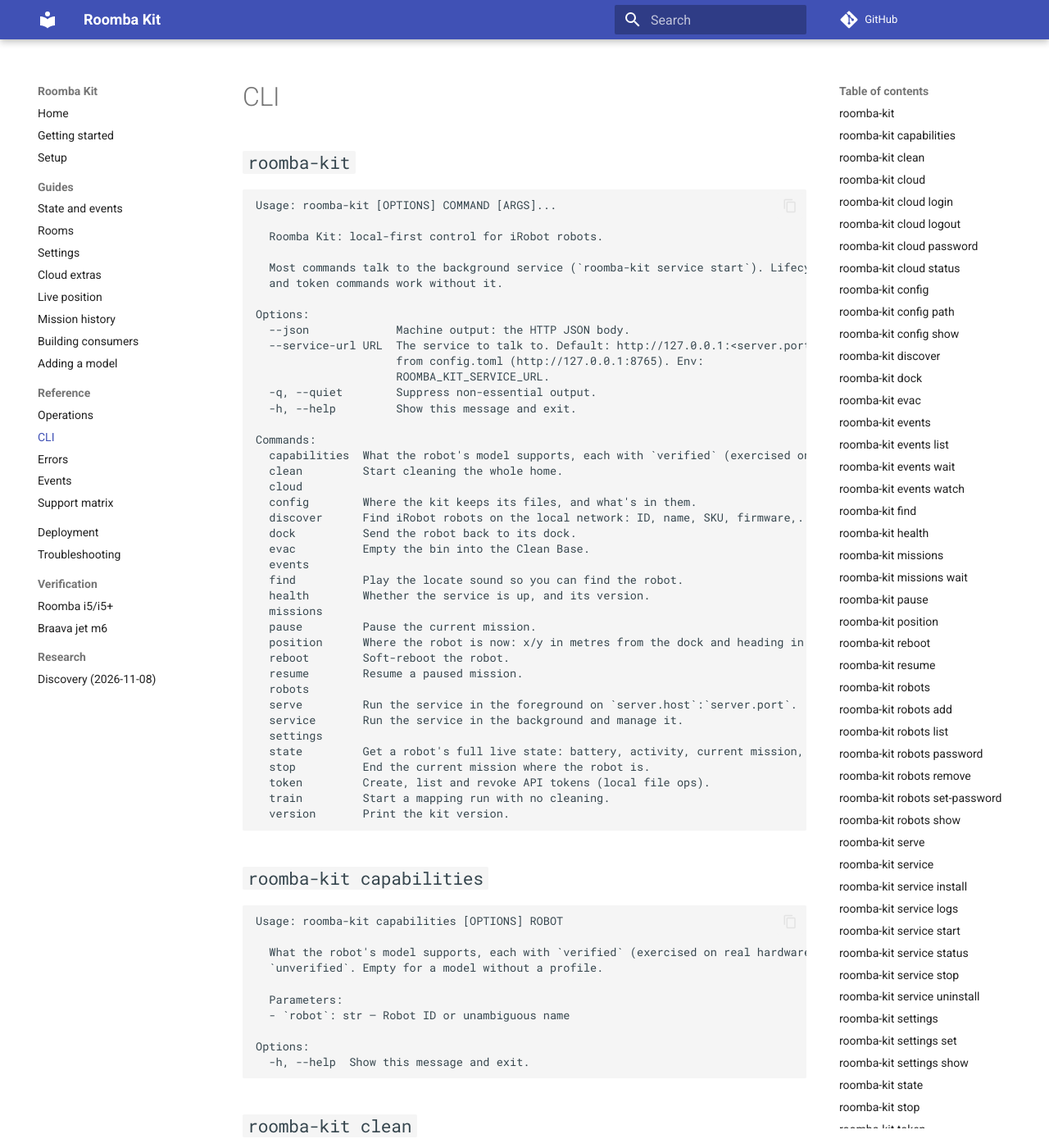
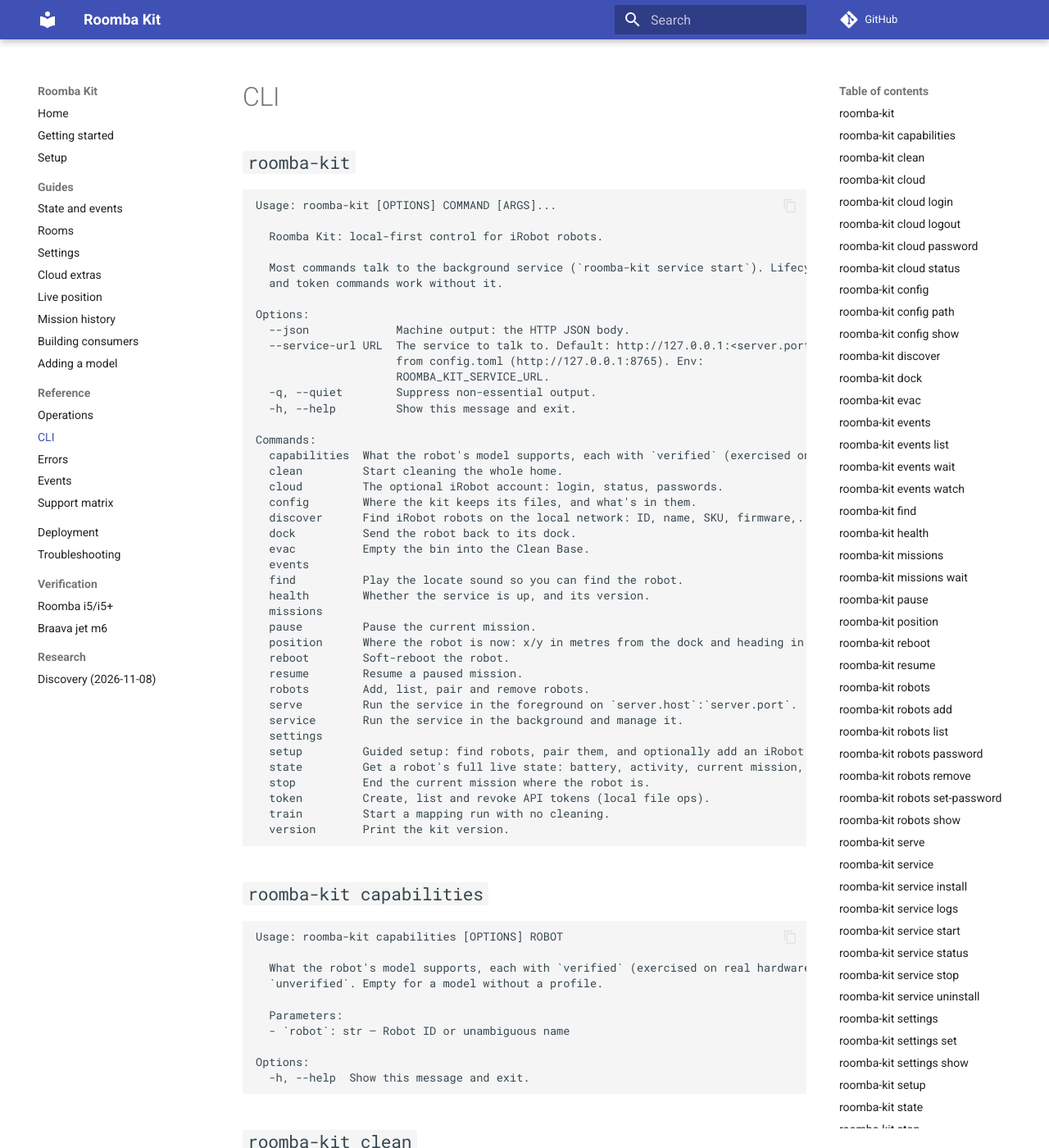
Before and after one commit to Hfish21/roomba-kit, an MkDocs documentation site: the page built from docs/reference/cli.md, in a window 1280 px wide and 1400 px high. Shown: the whole window at 82% size. Built offline with MkDocs 1.6.1 and Material for MkDocs 9.7.7, drawn with Linux system fonts in a browser that asks for light colours; comment, search, counter and statistics services are not loaded; some of the changed text lies outside the part shown.

Commit message:
Regenerate reference docs
Co-Authored-By: Claude Opus 5.5 <noreply@anthropic.com>

````diff
--- a/docs/reference/cli.md
+++ b/docs/reference/cli.md
@@ -23,7 +23,7 @@ Options:
 Commands:
   capabilities  What the robot's model supports, each with `verified` (exercised on...
   clean         Start cleaning the whole home.
-  cloud
+  cloud         The optional iRobot account: login, status, passwords.
   config        Where the kit keeps its files, and what's in them.
   discover      Find iRobot robots on the local network: ID, name, SKU, firmware,...
   dock          Send the robot back to its dock.
@@ -36,10 +36,11 @@ Commands:
   position      Where the robot is now: x/y in metres from the dock and heading in...
   reboot        Soft-reboot the robot.
   resume        Resume a paused mission.
-  robots
+  robots        Add, list, pair and remove robots.
   serve         Run the service in the foreground on `server.host`:`server.port`.
   service       Run the service in the background and manage it.
   settings
+  setup         Guided setup: find robots, pair them, and optionally add an iRobot...
   state         Get a robot's full live state: battery, activity, current mission,...
   stop          End the current mission where the robot is.
   token         Create, list and revoke API tokens (local file ops).
@@ -86,6 +87,8 @@ Options:
 
 ```text
 Usage: roomba-kit cloud [OPTIONS] COMMAND [ARGS]...
+
+  The optional iRobot account: login, status, passwords.
 
 Options:
   -h, --help  Show this message and exit.
@@ -487,13 +490,15 @@ Options:
 ```text
 Usage: roomba-kit robots [OPTIONS] COMMAND [ARGS]...
 
+  Add, list, pair and remove robots.
+
 Options:
   -h, --help  Show this message and exit.
 
 Commands:
   add           Add the robot at an IP address, for when discovery can't reach it.
   list          List every configured robot: ID, name, model, SKU, firmware,...
-  password      Retrieve the robot's local password over the network while you hold...
+  password      Pair a robot: retrieve its password while you hold HOME, or...
   remove        Remove a robot: stop its connection and delete its config and...
   set-password  Store a robot's local password you already know, after checking...
   show          One robot's details: ID, name, model, SKU, firmware, address,...
@@ -532,15 +537,13 @@ Options:
 ```text
 Usage: roomba-kit robots password [OPTIONS] ROBOT
 
-  Retrieve the robot's local password over the network while you hold HOME on the docked
-  robot, verify it by connecting, and store it. The password is never returned.
+  Pair a robot: retrieve its password while you hold HOME, or --manual to type it.
 
-  Parameters:
-  - `robot`: str — Robot ID or unambiguous name
-  - `timeout_s`: float (default: 60.0) — How long to keep retrying (every 2 s)
+  Either way it's verified by connecting before it's stored, and never shown.
 
 Options:
-  --timeout-s FLOAT  How long to keep retrying (every 2 s)  [default: (60.0)]
+  --manual           Type the password instead of retrieving it.
+  --timeout-s FLOAT  How long to keep retrying (default 60).
   -h, --help         Show this message and exit.
 ```
 
@@ -748,6 +751,20 @@ Options:
   -h, --help  Show this message and exit.
 ```
 
+## `roomba-kit setup`
+
+```text
+Usage: roomba-kit setup [OPTIONS]
+
+  Guided setup: find robots, pair them, and optionally add an iRobot account.
+
+  Re-run it any time to add, re-pair or remove robots, or change the account.
+
+Options:
+  --broadcast ADDR  Discovery broadcast address, e.g. under a VPN.
+  -h, --help        Show this message and exit.
+```
+
 ## `roomba-kit state`
 
 ```text
````
